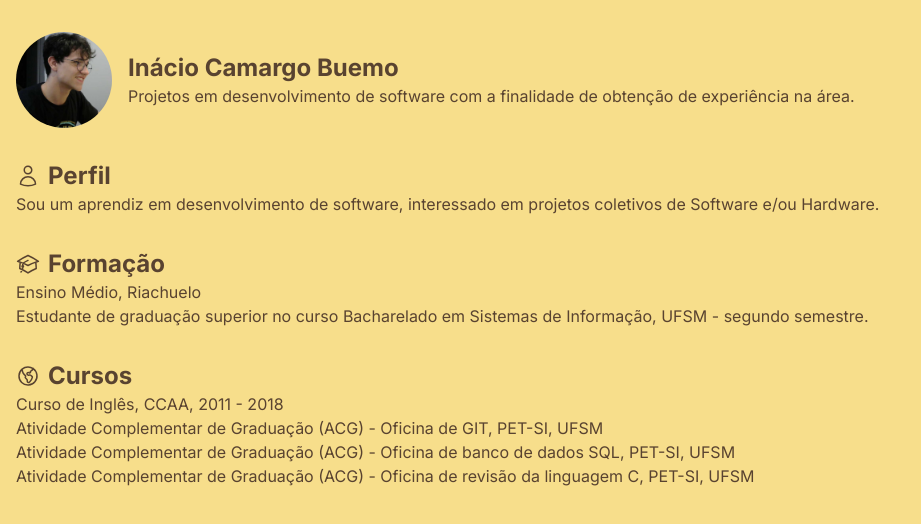
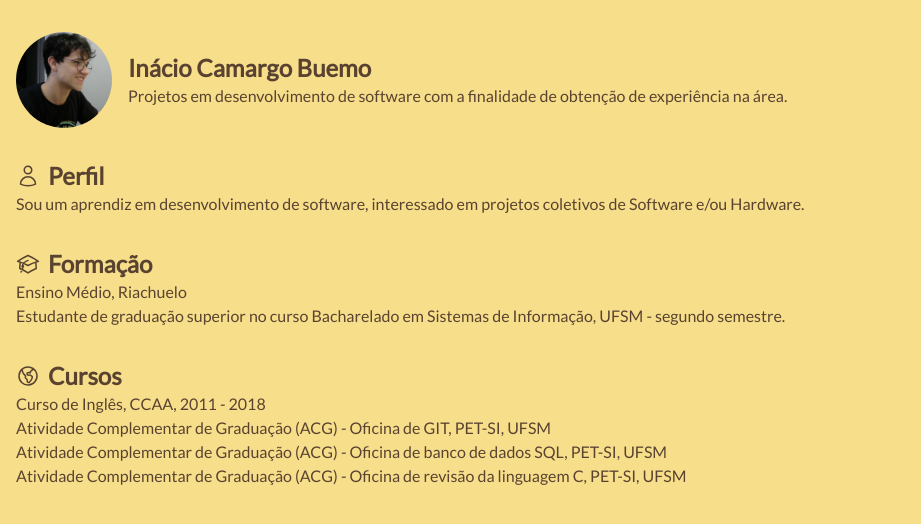
Before and after one commit to Inaciocb/Code-challenge-Zeit, a Next.js app: page / in a window 1280 px wide. Shown: the top 524 px of the page, without its empty margins (0-921 px from the left). Built offline with nearby package versions, Linux system fonts and the light colour scheme.

Commit message:
Mudando a fonte

```diff
--- a/app/layout.tsx
+++ b/app/layout.tsx
@@ -1,11 +1,15 @@
 import './globals.css'
-import { Inter } from 'next/font/google'
+import { Lato } from 'next/font/google'
 
-const inter = Inter({ subsets: ['latin'] })
+const lato = Lato({
+  weight: '400',
+  subsets: ['latin'],
+  display: 'swap',
+});
 
 export const metadata = {
-  title: 'Curriculo Inacio',
-  description: 'Curriculo Inacio',
+  title: 'Currículo',
+  description: 'Currículo de Inácio Buemo',
 }
 
 export default function RootLayout({
@@ -15,7 +19,7 @@ export default function RootLayout({
 }) {
   return (
     <html lang="en">
-      <body className={inter.className}>{children}</body>
+      <body className={lato.className}>{children}</body>
     </html>
   )
 }
```
